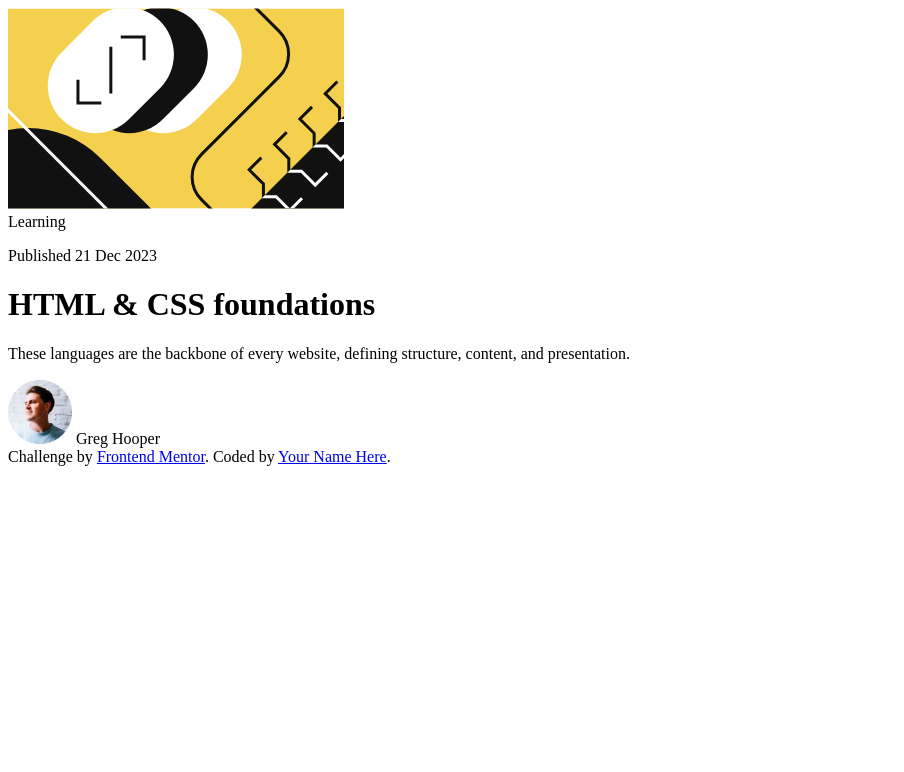
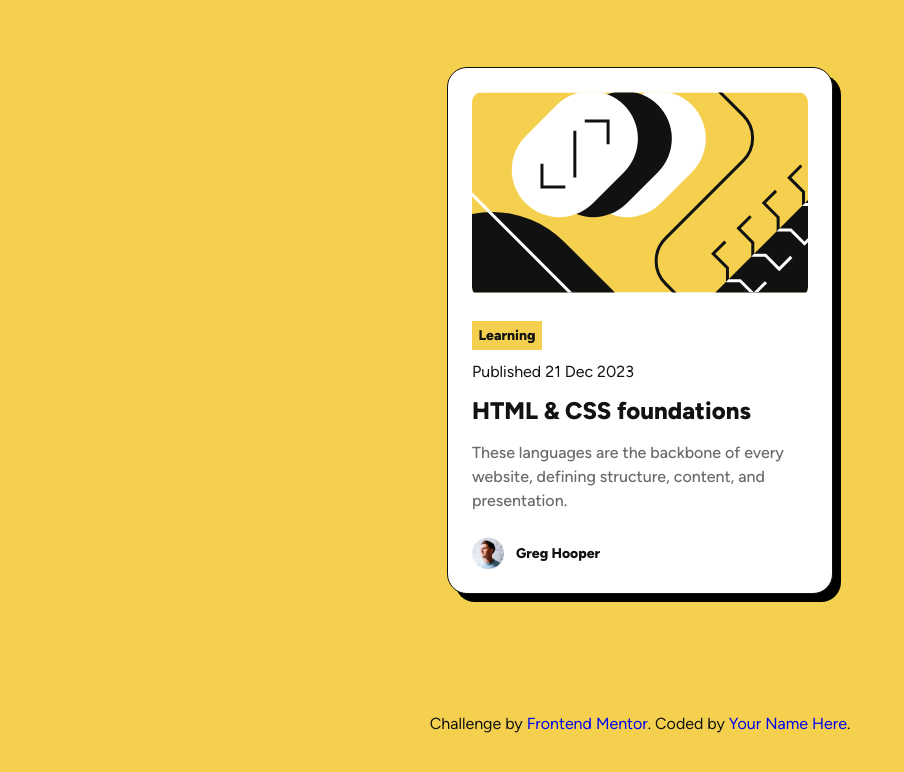
Before and after one commit to RVidal34/blog-preview-card, a plain HTML site: page index.html in a window 1280 px wide. Shown: the whole page, without its empty margins (0-904 px from the left). Drawn offline with Linux system fonts and the light colour scheme.

Commit message:
style completed

```diff
--- a/index.html
+++ b/index.html
@@ -3,7 +3,6 @@
   <head>
     <meta charset="UTF-8" />
     <meta name="viewport" content="width=device-width, initial-scale=1.0" />
-    <!-- displays site properly based on user's device -->
 
     <link
       rel="icon"
@@ -13,6 +12,8 @@
     />
 
     <title>Frontend Mentor | Blog preview card</title>
+
+    <link rel="stylesheet" href="./styles/index.css" />
   </head>
   <body>
     <main class="card">
@@ -21,18 +22,26 @@
       </div>
 
       <div class="informations">
-        <span class="type">Learning</span>
+        <div class="type">
+          <p>Learning</p>
+        </div>
         <p class="date">Published 21 Dec 2023</p>
-        <h1>HTML & CSS foundations</h1>
-        <p>
+        <h1 id="title">HTML & CSS foundations</h1>
+        <p class="text">
           These languages are the backbone of every website, defining structure,
           content, and presentation.
         </p>
       </div>
 
       <div class="user">
-        <img src="./assets/images/image-avatar.webp" alt="avatar of user" />
-        <span class="username">Greg Hooper</span>
+        <div class="user_container">
+          <img
+            id="avatar"
+            src="./assets/images/image-avatar.webp"
+            alt="avatar of user"
+          />
+          <p class="username">Greg Hooper</p>
+        </div>
       </div>
     </main>
 
--- /dev/null
+++ b/styles/card/_card.scss
@@ -0,0 +1,11 @@
+.card {
+    padding: 24px;
+    background: $white;
+    @include centerChilds;
+    gap: 1.5rem;
+    background: $white;
+    border: 1px solid $grey-950;
+    border-radius: 20px;
+    box-shadow: 8px 8px 0px 0px #000;
+
+}
--- /dev/null
+++ b/styles/card/_informations.scss
@@ -0,0 +1,31 @@
+.informations {
+    display: flex;
+    flex-direction: column;
+    gap: 0.75rem;
+    max-width: 336px;
+
+    .type {
+        @include centerChilds;
+        width: 70px;
+        padding: 4px 12px;
+        background: $yellow;
+
+        p {
+            font-size: 14px;
+            font-weight: 800;
+            line-height: 150%;
+        }
+    }
+
+    #title{
+        font-size: 1.5rem;
+        font-weight: 800;
+        line-height: 150%;
+    }
+
+    .text {
+        color: $grey-500;
+        font-weight: 500;
+        line-height: 150%;
+    }
+}
--- /dev/null
+++ b/styles/card/_picture-card.scss
@@ -0,0 +1,4 @@
+.picture-card {
+border-radius: 10px;
+overflow: hidden;
+}
--- /dev/null
+++ b/styles/card/_user.scss
@@ -0,0 +1,18 @@
+.user {
+  width: 100%;
+
+  .user_container {
+    display: flex;
+    align-items: center;
+    gap: 12px;
+
+    #avatar {
+      width: 32px;
+    }
+
+    .username {
+      font-size: 14px;
+      font-weight: 800;
+    }
+  }
+}
--- /dev/null
+++ b/styles/general/_general-settings.scss
@@ -0,0 +1,22 @@
+* {
+    padding: 0;
+    margin: 0;
+    box-sizing: border-box;
+    font-family: $mainfont;
+}
+
+body {
+    @include centerChilds;
+    gap: 120px;
+    min-height: 100vh;
+    background: $yellow;
+    color: $grey-950;
+}
+
+ img {
+     width: 100%;
+    }
+
+a {
+    text-decoration: none;
+}
--- /dev/null
+++ b/styles/index.scss
@@ -0,0 +1,12 @@
+//  import of defined variables and mixins to facilitate the implementation of different styles
+@import "./variables/variables";
+@import "./variables/mixins";
+
+// global styles
+@import "./general/general-settings";
+
+// Styles of card
+@import "./card/card";
+@import "./card/picture-card";
+@import "./card/informations";
+@import "./card/user";
--- /dev/null
+++ b/styles/variables/_mixins.scss
@@ -0,0 +1,6 @@
+@mixin centerChilds {
+    display: flex;
+    flex-direction: column;
+    justify-content: center;
+    align-items: center;
+}
--- /dev/null
+++ b/styles/variables/_variables.scss
@@ -0,0 +1,23 @@
+// ----
+// Font
+// ----
+
+@font-face {
+  font-family: "figtree";
+  src: url(../../assets/fonts/Figtree-VariableFont_wght.ttf);
+}
+
+$mainfont: "figtree", sans-serif;
+
+// ------------------------------------------------------------
+
+// ------
+// Colors
+// ------
+
+$white: #fff;
+
+$grey-500: #6b6b6b;
+$grey-950: #121212;
+
+$yellow: #f4d04e;
```
Also changed, not shown: styles/index.css (added), 2 other files.
